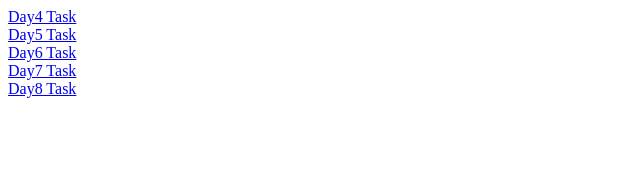
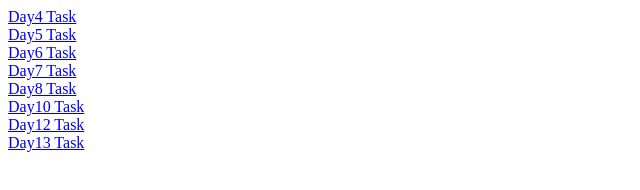
Before and after one commit to keerthi8928/Daily-Tasks, a plain HTML site: page index.html in a window 1280 px wide. Shown: the whole page, without its empty margins (0-640 px from the left). Drawn offline with Linux system fonts and the light colour scheme.

Commit message:
main file

```diff
--- a/index.html
+++ b/index.html
@@ -11,6 +11,9 @@
     <a href="Day6/Task6.html">Day6 Task</a><br>
     <a href="Day7/Task7.html">Day7 Task</a><br>
     <a href="Day8/Task8.html">Day8 Task</a><br>
+    <a href="Day10/Task10(b).html">Day10 Task</a><br>
+    <a href="Day12/Task12.html">Day12 Task</a><br>
+    <a href="Day13/Task13(b).html">Day13 Task</a><br>
 
 </body>
 </html>
```
